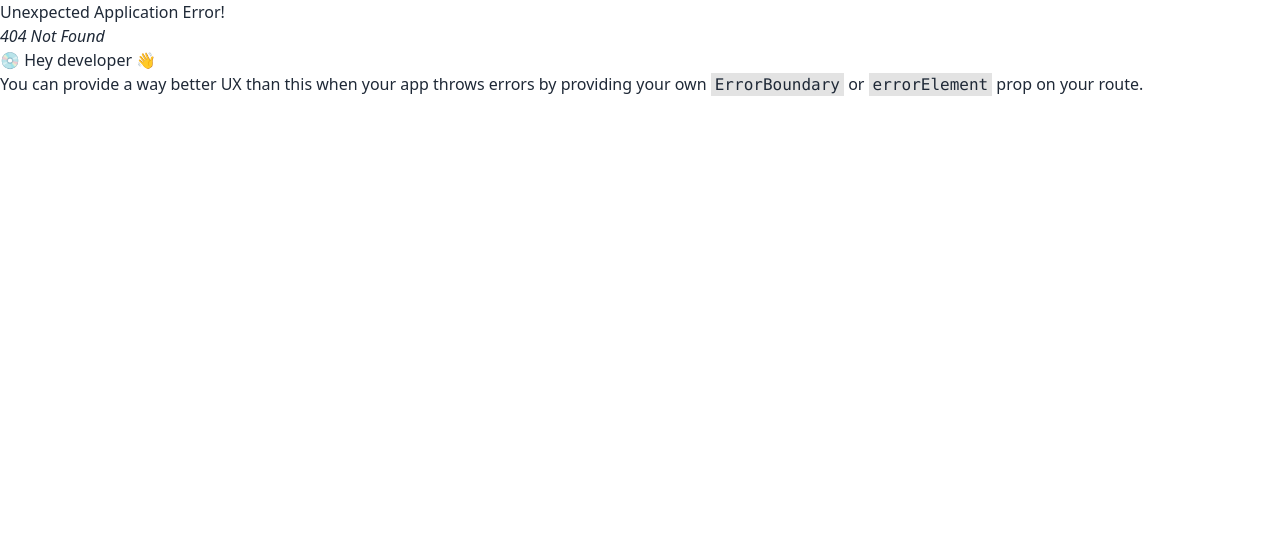
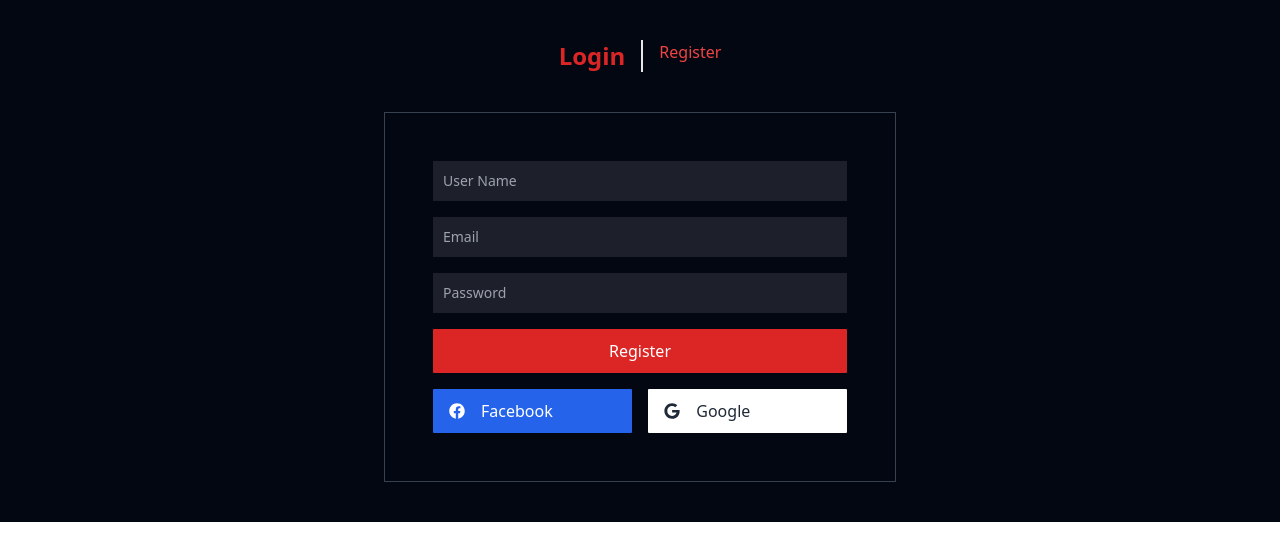
Before and after one commit to jewelislam360/Video-Steraming-Client, a React (Vite) app: page /auth/register in a window 1280 px wide. Before the commit this address had no page. Shown: the top 560 px of the page. Built offline with nearby package versions, Linux system fonts and the light colour scheme.

Commit message:
login and register design done

```diff
--- a/src/Layout/AuthLayout.jsx
+++ b/src/Layout/AuthLayout.jsx
@@ -1,4 +1,5 @@
 import React from "react";
+import { NavLink, Outlet } from "react-router-dom";
 
 const AuthLayout = () => {
   return (
@@ -6,7 +7,7 @@ const AuthLayout = () => {
       <div className="bg-gray-950 pt-10">
         <div className=" text-center flex justify-center gap-x-4">
           <NavLink
-            to="/login/log"
+            to="/auth/login"
             className={({ isActive, isPending }) => {
               return isActive
                 ? "text-red-500"
@@ -19,7 +20,7 @@ const AuthLayout = () => {
           </NavLink>
           <div className="border"></div>
           <NavLink
-            to="/login/register"
+            to="/auth/register"
             className={({ isActive, isPending }) => {
               return isActive
                 ? "text-red-500"
--- a/src/Pages/Login/Login.jsx
+++ b/src/Pages/Login/Login.jsx
@@ -1,7 +1,16 @@
 import React from "react";
-import { NavLink, Outlet } from "react-router-dom";
+import { useForm } from "react-hook-form";
+import { useDispatch, useSelector } from "react-redux";
+import SolialLogin from "../../components/SocialLog";
 
 const Login = () => {
+  const auth = useSelector((state) => state.auth);
+  const dispatch = useDispatch();
+  console.log(auth);
+  const { register, handleSubmit } = useForm();
+  const onSubmit = (data) => {
+    // dispatch(loginEmailPass(data));
+  };
   return (
     <>
       <div className="min-w-[400px]">
@@ -29,7 +38,7 @@ const Login = () => {
             </button>
           </div>
         </form>
-        <SocialLog />
+        <SolialLogin/>
       </div>
     </>
   );
--- a/src/Pages/Register/Register.jsx
+++ b/src/Pages/Register/Register.jsx
@@ -1,6 +1,7 @@
 import React from "react";
 import { useForm } from "react-hook-form";
 import { useDispatch, useSelector } from "react-redux";
+import SolialLogin from "../../components/SocialLog";
 
 const Register = () => {
   const dispatch = useDispatch();
@@ -8,7 +9,7 @@ const Register = () => {
   console.log(auth);
   const { register, handleSubmit } = useForm();
   const onSubmit = (data) => {
-      dispatch(createUserEmailPass(data));
+    // dispatch(createUserEmailPass(data));
   };
   return (
     <div className="min-w-[400px]">
@@ -44,7 +45,7 @@ const Register = () => {
           </button>
         </div>
       </form>
-      <SocialLog />
+      <SolialLogin />
     </div>
   );
 };
--- /dev/null
+++ b/src/components/SocialLog.jsx
@@ -0,0 +1,28 @@
+import React from "react";
+import { FaFacebook, FaGoogle } from "react-icons/fa";
+import { useDispatch, useSelector } from "react-redux";
+// import { googleLog } from "../../features/authSlice/authThunk";
+
+const SolialLogin = () => {
+  const dispatch = useDispatch();
+  const auth = useSelector((state) => state.auth);
+  return (
+    <div className="pt-4 flex justify-between">
+      <button
+        type="submit "
+        className="px-4 w-[48%]  bg-blue-600 py-[10px] rounded-[1px] text-white flex items-center gap-x-4"
+      >
+        <FaFacebook /> Facebook
+      </button>
+      <button
+        type="submit "
+        className="px-4 w-[48%] bg-white py-[10px] rounded-[1px] flex items-center gap-x-4"
+        onClick={() => dispatch(googleLog())}
+      >
+        <FaGoogle /> Google
+      </button>
+    </div>
+  );
+};
+
+export default SolialLogin;
--- /dev/null
+++ b/src/redux/features/authSlice/authSlice.js
@@ -0,0 +1,28 @@
+import { createSlice } from "@reduxjs/toolkit";
+import { createUserEmailPass, googleLog, loginEmailPass } from "./authThunk";
+
+const initialState = {
+  user: "hallo",
+  loading: true,
+  error: "",
+  isError: false,
+};
+
+const authSlice = createSlice({
+  name: "authSlice",
+  initialState,
+  extraReducers: (builder) => {
+    builder
+      .addCase(createUserEmailPass.fulfilled, (state, action) => {
+        state.user = action.payload;
+      })
+      .addCase(googleLog.fulfilled, (state, action) => {
+        state.user = action.payload;
+      })
+      .addCase(loginEmailPass.fulfilled, (state, action) => {
+        state.user = action.payload;
+      });
+  },
+});
+
+export default authSlice;
--- /dev/null
+++ b/src/redux/features/authSlice/authThunk.js
@@ -0,0 +1,76 @@
+import { createAsyncThunk } from "@reduxjs/toolkit";
+import {
+  GoogleAuthProvider,
+  createUserWithEmailAndPassword,
+  signInWithEmailAndPassword,
+  getAuth,
+  signInWithPopup,
+} from "firebase/auth";
+import app from "../../firebase/firebase.config";
+
+const auth = getAuth(app);
+const googleProvider = new GoogleAuthProvider();
+
+export const createUserEmailPass = createAsyncThunk(
+  "authSlice/createUserEmailPass",
+  async ({ email, password }) => {
+    const result = await createUserWithEmailAndPassword(auth, email, password);
+    const {
+      displayName,
+      email: userEmail,
+      emailVerified,
+      phoneNumber,
+      photoURL,
+    } = result.user;
+    const user = {
+      displayName,
+      userEmail,
+      emailVerified,
+      phoneNumber,
+      photoURL,
+    };
+    return user;
+  }
+);
+export const loginEmailPass = createAsyncThunk(
+  "authSlice/loginEmailPass",
+  async ({ email, password }) => {
+    const result = await signInWithEmailAndPassword(auth, email, password);
+    console.log(result);
+    const {
+      displayName,
+      email: userEmail,
+      emailVerified,
+      phoneNumber,
+      photoURL,
+    } = result.user;
+    const user = {
+      displayName,
+      userEmail,
+      emailVerified,
+      phoneNumber,
+      photoURL,
+    };
+    return user;
+  }
+);
+
+export const googleLog = createAsyncThunk("authSlice/googleLogin", async () => {
+  const result = await signInWithPopup(auth, googleProvider);
+  const {
+    displayName,
+    email: userEmail,
+    emailVerified,
+    phoneNumber,
+    photoURL,
+  } = result.user;
+  const user = {
+    displayName,
+    userEmail,
+    emailVerified,
+    phoneNumber,
+    photoURL,
+  };
+  console.log(user);
+  return user;
+});
--- a/src/redux/store/configStore.js
+++ b/src/redux/store/configStore.js
@@ -1,8 +1,9 @@
 import { configureStore } from "@reduxjs/toolkit";
 import counterSlice from "../features/counterSlice";
+// import authSlice from "../features/authSlice/authSlice";
 
 const store = configureStore({
-  reducer: { count: counterSlice.reducer },
+  reducer: { count: counterSlice.reducer,  },
   middleware: (getdefaultMiddleware) => getdefaultMiddleware().concat(),
 });
 
```
Also changed, not shown: src/Routes/Routes.jsx (+23 -14 lines). Lines whose indentation alone changed are shown as unchanged.
